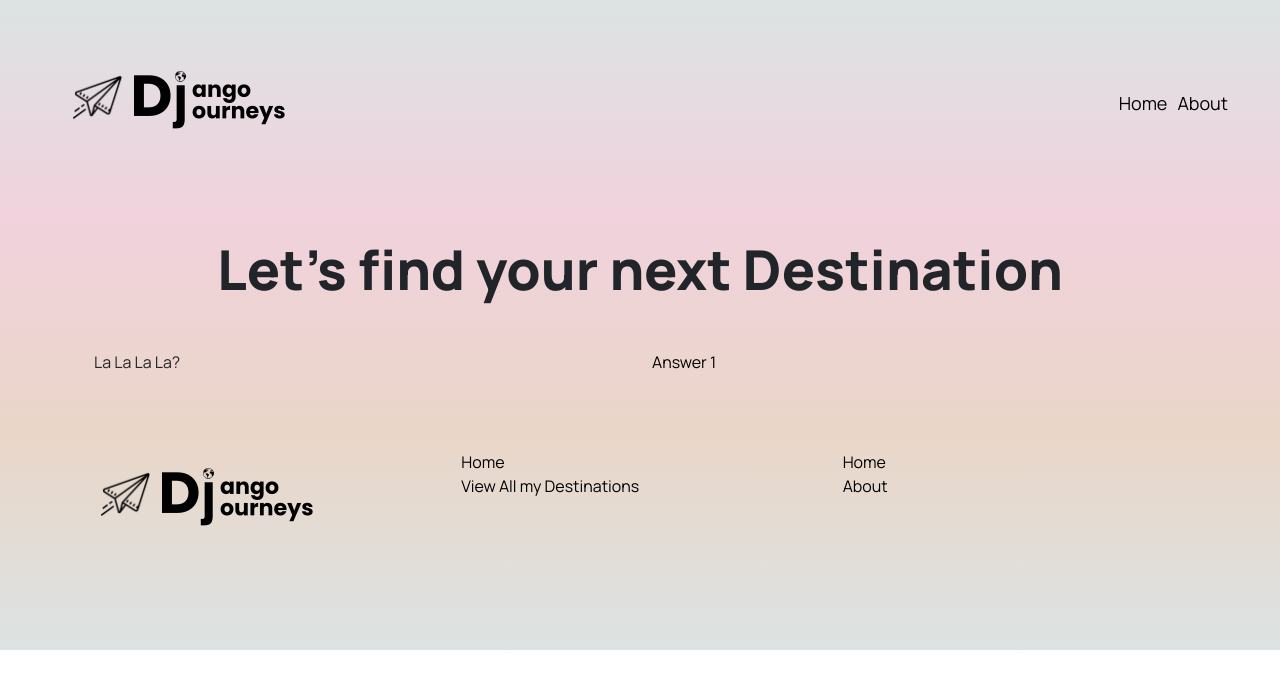
After one commit to milosjocic1/SEI-Project-3, a Django app: page /quiz/ in a window 1280 px wide. The commit adds this page. Shown: the top 689 px of the page. Run offline with Django 4.2, Linux system fonts and the light colour scheme.

Commit message:
Added template for quiz

```diff
--- a/main_app/static/css/style.css
+++ b/main_app/static/css/style.css
@@ -47,7 +47,7 @@ body {
 }
 
 .start {
-    margin-top: 30px;
+
     background-color: rgb(0, 0, 0);
     padding: 15px 80px;
     color: white;
@@ -69,6 +69,7 @@ div.relative {
     text-align: center;
     color: black;
     text-decoration: none;
+
 }
 .page-title {
     padding-top: 70px;
--- a/main_app/templates/home.html
+++ b/main_app/templates/home.html
@@ -4,8 +4,8 @@
 
 <div class="hero">
     <h1 class="home-title">Find your Destination</h1>
-    <p class="home-subtitle">Lorem ipsum dolor sit, amet consectetur adipisicing elit. Veritatis, quo veniam quibusdam explicabo ullam ipsam non nulla fugiat dicta at dignissimos suscipit! Magnam odio voluptatem tempora velit repellendus voluptatum corporis.</p>
-    <button class="start">Start</button> <br><br>
+    <p class="home-subtitle">Lorem ipsum dolor sit, amet consectetur adipisicing elit. Veritatis, quo veniam quibusdam explicabo ullam ipsam non nulla fugiat dicta at dignissimos suscipit! Magnam odio voluptatem tempora velit repellendus voluptatum corporis.</p><br><br>
+    <a class="start" href="{% url 'quiz' %}" >Start</a> <br><br>
     <a class="show-me" href="{% url 'index' %}"> Or show me all destinations</a>
 </div>
 <div class="relative">
--- /dev/null
+++ b/main_app/templates/quiz.html
@@ -0,0 +1,18 @@
+{% extends 'base.html' %}
+
+{% block content %}
+
+<div class="page container">
+    <h1 class="page-title"> Let's find your next Destination </h1>
+
+    <div class="row">
+        <div class="col">
+            <p class="quiz-question">La La La La?</p>
+        </div>
+        <div class="col">
+            <a href="#">Answer 1</a>
+        </div>
+    </div>
+</div>
+
+{% endblock %}
--- a/main_app/urls.py
+++ b/main_app/urls.py
@@ -6,5 +6,7 @@ urlpatterns = [
     path('about/', views.about, name ='about'),
     path('destinations/', views.destinations_index, name = 'index'),
     path('destinations/<int:destination_id>', views.destinations_detail, name = 'detail'),
-    path('destinations/<int:destination_id>/add_review', views.add_review, name='add_review')
+    path('destinations/<int:destination_id>/add_review', views.add_review, name='add_review'),
+    # Quiz
+    path('quiz/', views.quiz, name='quiz')
 ]
--- a/main_app/views.py
+++ b/main_app/views.py
@@ -23,6 +23,10 @@ def home(request):
 def about(request):
     return render(request, 'about.html')
 
+# QUIZ PAGE
+def quiz(request):
+    return render(request, 'quiz.html')
+
 # DESTINATIONS INDEX
 def destinations_index(request):
     destinations = Destination.objects.all()
```
